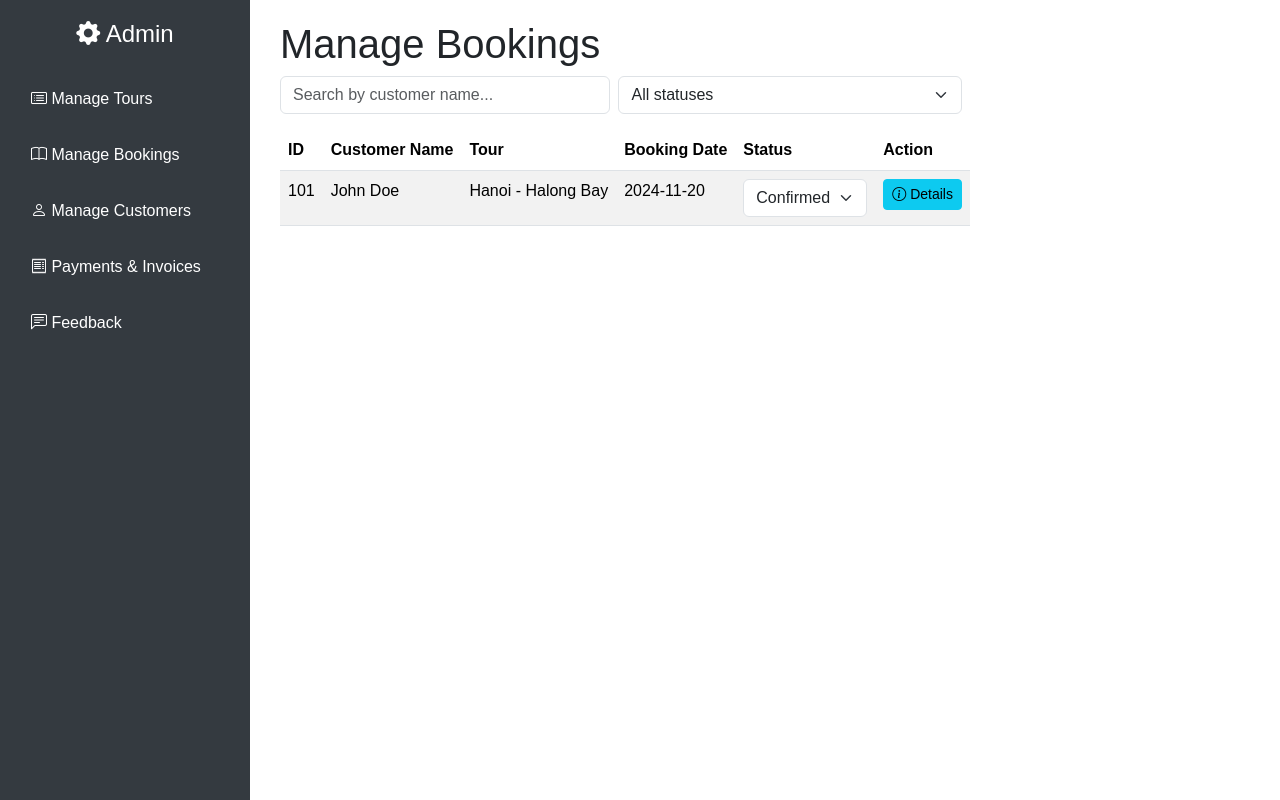
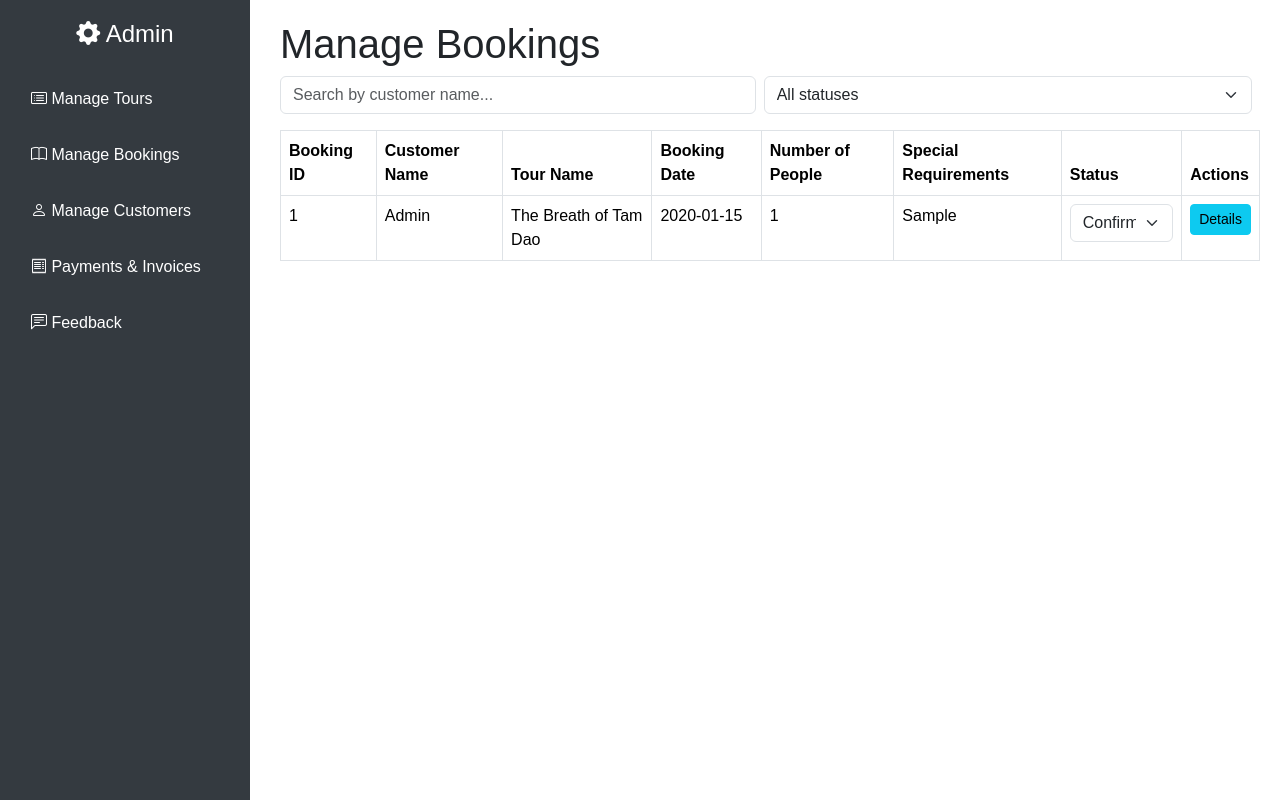
Before and after one commit to HuuHau235/Booking_Tour, a PHP site: page /BOOKING/admin/admin_booking.php in a window 1280 px wide. Run offline with PHP 8.4, Linux system fonts and the light colour scheme; data comes from the database, SQL or seed files in the repository; tables that the repository leaves empty hold one stand-in row (values such as "Sample post"); some libraries are stand-ins or nearby versions.

Commit message:
done app

```diff
--- a/src/admin/admin_booking.php
+++ b/src/admin/admin_booking.php
@@ -1,3 +1,28 @@
+<?php
+session_start();
+error_reporting(E_ALL ^ E_DEPRECATED);
+
+// Kết nối cơ sở dữ liệu
+$mysqli = new mysqli("localhost", "root", "", "HappyTrips");
+
+// Kiểm tra kết nối
+if ($mysqli->connect_error) {
+    die("Kết nối cơ sở dữ liệu thất bại: " . $mysqli->connect_error);
+}
+
+// Câu truy vấn lấy thông tin booking
+$query = "SELECT b.booking_id, b.user_id, b.num_people, b.special_requirements,
+                 DATE_FORMAT(b.created_at, '%Y-%m-%d') AS booking_date,
+                 u.name AS customer_name, t.name AS tour_name
+          FROM Booking b
+          JOIN User u ON b.user_id = u.user_id
+          JOIN Tour t ON b.tour_id = t.tour_id
+          ORDER BY b.booking_id DESC";
+
+// Thực thi câu truy vấn
+$result = $mysqli->query($query);
+?>
+
 <!DOCTYPE html>
 <html lang="en">
 <head>
@@ -84,40 +109,48 @@
             </div>
 
             <!-- Booking Table -->
-            <div class="table-responsive">
-                <table class="table table-striped" id="bookingTable">
+            <?php if ($result->num_rows > 0): ?>
+                <table class="table table-bordered" id="bookingTable">
                     <thead>
                         <tr>
-                            <th>ID</th>
+                            <th>Booking ID</th>
                             <th>Customer Name</th>
-                            <th>Tour</th>
+                            <th>Tour Name</th>
                             <th>Booking Date</th>
+                            <th>Number of People</th>
+                            <th>Special Requirements</th>
                             <th>Status</th>
-                            <th>Action</th>
+                            <th>Actions</th>
                         </tr>
                     </thead>
                     <tbody>
+                        <?php while ($row = $result->fetch_assoc()): ?>
                             <tr>
-                            <td>101</td>
-                            <td>John Doe</td>
-                            <td>Hanoi - Halong Bay</td>
-                            <td>2024-11-20</td>
+                                <td><?php echo $row['booking_id']; ?></td>
+                                <td><?php echo $row['customer_name']; ?></td>
+                                <td><?php echo $row['tour_name']; ?></td>
+                                <td><?php echo $row['booking_date']; ?></td>
+                                <td><?php echo $row['num_people']; ?></td>
+                                <td><?php echo $row['special_requirements']; ?></td>
                                 <td>
-                                <select class="form-select" onchange="updateBookingStatus(this, 101)">
-                                    <option value="Confirmed" selected>Confirmed</option>
+                                    <select class="form-select" onchange="updateBookingStatus(this, <?php echo $row['booking_id']; ?>)">
+                                        <option value="Confirmed">Confirmed</option>
                                         <option value="Pending">Pending</option>
                                         <option value="Cancelled">Cancelled</option>
                                     </select>
                                 </td>
                                 <td>
-                                <button class="btn btn-info btn-sm" onclick="viewDetails(101)">
-                                    <i class="bi bi-info-circle"></i> Details
-                                </button>
+                                    <button class="btn btn-info btn-sm" onclick="viewDetails(<?php echo $row['booking_id']; ?>)">Details</button>
                                 </td>
                             </tr>
+                        <?php endwhile; ?>
                     </tbody>
                 </table>
-            </div>
+            <?php else: ?>
+                <p>No bookings found.</p>
+            <?php endif; ?>
+
+            <?php $mysqli->close(); ?>
         </div>
     </div>
 
@@ -144,11 +177,11 @@
         function filterBookings() {
             const searchValue = document.getElementById('searchBooking').value.toLowerCase();
             const statusValue = document.getElementById('filterStatus').value;
-            const rows = document.querySelectorAll('tbody tr');
+            const rows = document.querySelectorAll('#bookingTable tbody tr');
 
             rows.forEach(row => {
                 const name = row.children[1].innerText.toLowerCase();
-                const status = row.children[4].querySelector('select').value;
+                const status = row.children[6].querySelector('select').value;
 
                 if (
                     (name.includes(searchValue) || searchValue === '') &&
@@ -163,27 +196,24 @@
 
         function updateBookingStatus(selectElement, bookingId) {
             const newStatus = selectElement.value;
-            alert(`Booking ${bookingId} status has been updated to "${newStatus}"`);
+            // Gửi yêu cầu Ajax đến server để cập nhật trạng thái
+            var xhr = new XMLHttpRequest();
+            xhr.open('POST', 'update_booking_status.php', true);
+            xhr.setRequestHeader('Content-Type', 'application/x-www-form-urlencoded');
+            xhr.onreadystatechange = function () {
+                if (xhr.readyState == 4 && xhr.status == 200) {
+                    alert('Booking status updated to ' + newStatus);
+                }
+            };
+            xhr.send('booking_id=' + bookingId + '&status=' + newStatus);
         }
 
         function viewDetails(bookingId) {
-            const bookingDetails = {
-                101: { customer: 'John Doe', tour: 'Hanoi - Halong Bay', date: '2024-11-20', status: 'Confirmed' },
-            };
-
-            const details = bookingDetails[bookingId];
-            const detailsHTML = `
-                <p><strong>Customer Name:</strong> ${details.customer}</p>
-                <p><strong>Tour:</strong> ${details.tour}</p>
-                <p><strong>Booking Date:</strong> ${details.date}</p>
-                <p><strong>Status:</strong> ${details.status}</p>
-            `;
-
-            document.getElementById('detailsContent').innerHTML = detailsHTML;
-            const detailsModal = new bootstrap.Modal(document.getElementById('detailsModal'));
-            detailsModal.show();
+            // Có thể gửi Ajax request để lấy chi tiết booking từ server hoặc chuyển hướng trang
+            window.location.href = 'booking_details.php?booking_id=' + bookingId;
         }
     </script>
+
     <script src="https://cdn.jsdelivr.net/npm/bootstrap@5.3.2/dist/js/bootstrap.bundle.min.js"></script>
 </body>
 </html>
```
Also changed, not shown: src/user/changePassword.php (+7 -3 lines), src/user/update_info.php (+7 -3 lines), src/qrcodes/payment_qr_2.png, src/qrcodes/payment_qr_3.png, src/qrcodes/payment_qr_4.png (added). Lines whose indentation alone changed are shown as unchanged.
